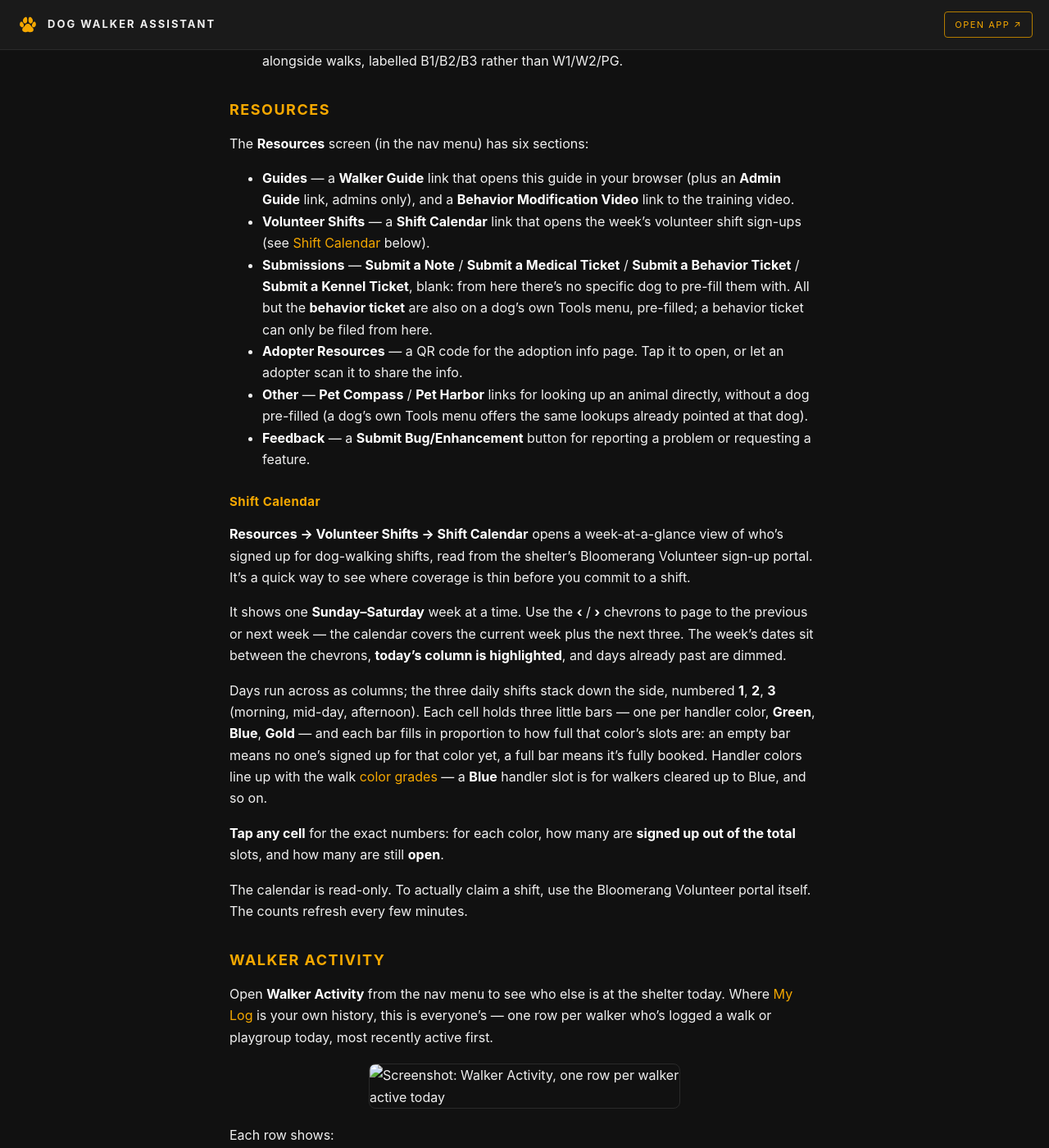
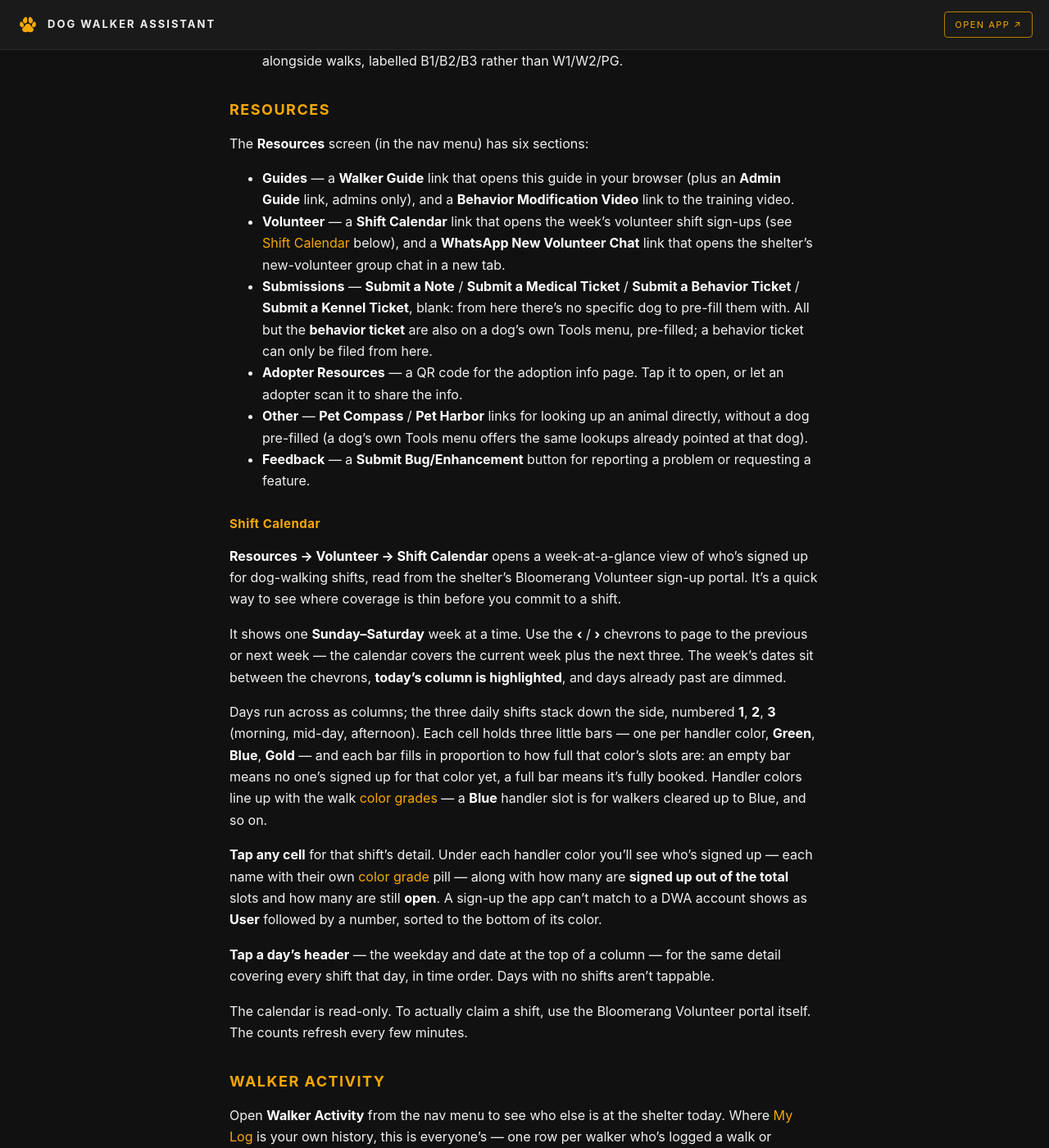
Before and after one commit to kirbsauce/dog-walker-assistant-docs, a Jekyll site: the page built from WALKER.md, in a window 1280 px wide and 1400 px high, scrolled down 8709 px. Shown: the whole window at 82% size. Built offline with Jekyll 4.4.1, drawn with Linux system fonts in a browser that asks for light colours.

Commit message:
Catch the Shift Calendar and Volunteer section up
The Resources section is now VOLUNTEER, not VOLUNTEER SHIFTS, and holds a
second link to the new-volunteer WhatsApp chat. The rename also lands in
the Shift Calendar breadcrumb below, which named the old title.

The tap detail lists who's signed up, not just counts — each name with its
own color pill. Says what an unmatched sign-up looks like, since "User"
plus a number is the one thing there that isn't self-explanatory.

Day headers open the same detail for a whole day. Notes that days without
shifts aren't tappable, so a header that does nothing doesn't read as a
bug.

Closes #146, #143, #147.

Co-Authored-By: Claude Opus 5 <noreply@anthropic.com>

```diff
--- a/WALKER.md
+++ b/WALKER.md
@@ -411,8 +411,10 @@ The **Resources** screen (in the nav menu) has six sections:
 - **Guides** — a **Walker Guide** link that opens this guide in your browser
   (plus an **Admin Guide** link, admins only), and a **Behavior Modification
   Video** link to the training video.
-- **Volunteer Shifts** — a **Shift Calendar** link that opens the week's
-  volunteer shift sign-ups (see [Shift Calendar](#shift-calendar) below).
+- **Volunteer** — a **Shift Calendar** link that opens the week's volunteer
+  shift sign-ups (see [Shift Calendar](#shift-calendar) below), and a
+  **WhatsApp New Volunteer Chat** link that opens the shelter's new-volunteer
+  group chat in a new tab.
 - **Submissions** — **Submit a Note** / **Submit a Medical Ticket** / **Submit
   a Behavior Ticket** / **Submit a Kennel Ticket**, blank: from here there's no
   specific dog to pre-fill them with. All but the **behavior ticket** are also
@@ -428,7 +430,7 @@ The **Resources** screen (in the nav menu) has six sections:
 
 ### Shift Calendar
 
-**Resources → Volunteer Shifts → Shift Calendar** opens a week-at-a-glance view
+**Resources → Volunteer → Shift Calendar** opens a week-at-a-glance view
 of who's signed up for dog-walking shifts, read from the shelter's Bloomerang
 Volunteer sign-up portal. It's a quick way to see where coverage is thin before
 you commit to a shift.
@@ -446,8 +448,15 @@ an empty bar means no one's signed up for that color yet, a full bar means it's
 fully booked. Handler colors line up with the walk [color grades](#color-grades)
 — a **Blue** handler slot is for walkers cleared up to Blue, and so on.
 
-**Tap any cell** for the exact numbers: for each color, how many are **signed up
-out of the total** slots, and how many are still **open**.
+**Tap any cell** for that shift's detail. Under each handler color you'll see
+who's signed up — each name with their own [color grade](#color-grades) pill —
+along with how many are **signed up out of the total** slots and how many are
+still **open**. A sign-up the app can't match to a DWA account shows as
+**User** followed by a number, sorted to the bottom of its color.
+
+**Tap a day's header** — the weekday and date at the top of a column — for the
+same detail covering every shift that day, in time order. Days with no shifts
+aren't tappable.
 
 The calendar is read-only. To actually claim a shift, use the Bloomerang
 Volunteer portal itself. The counts refresh every few minutes.
```
